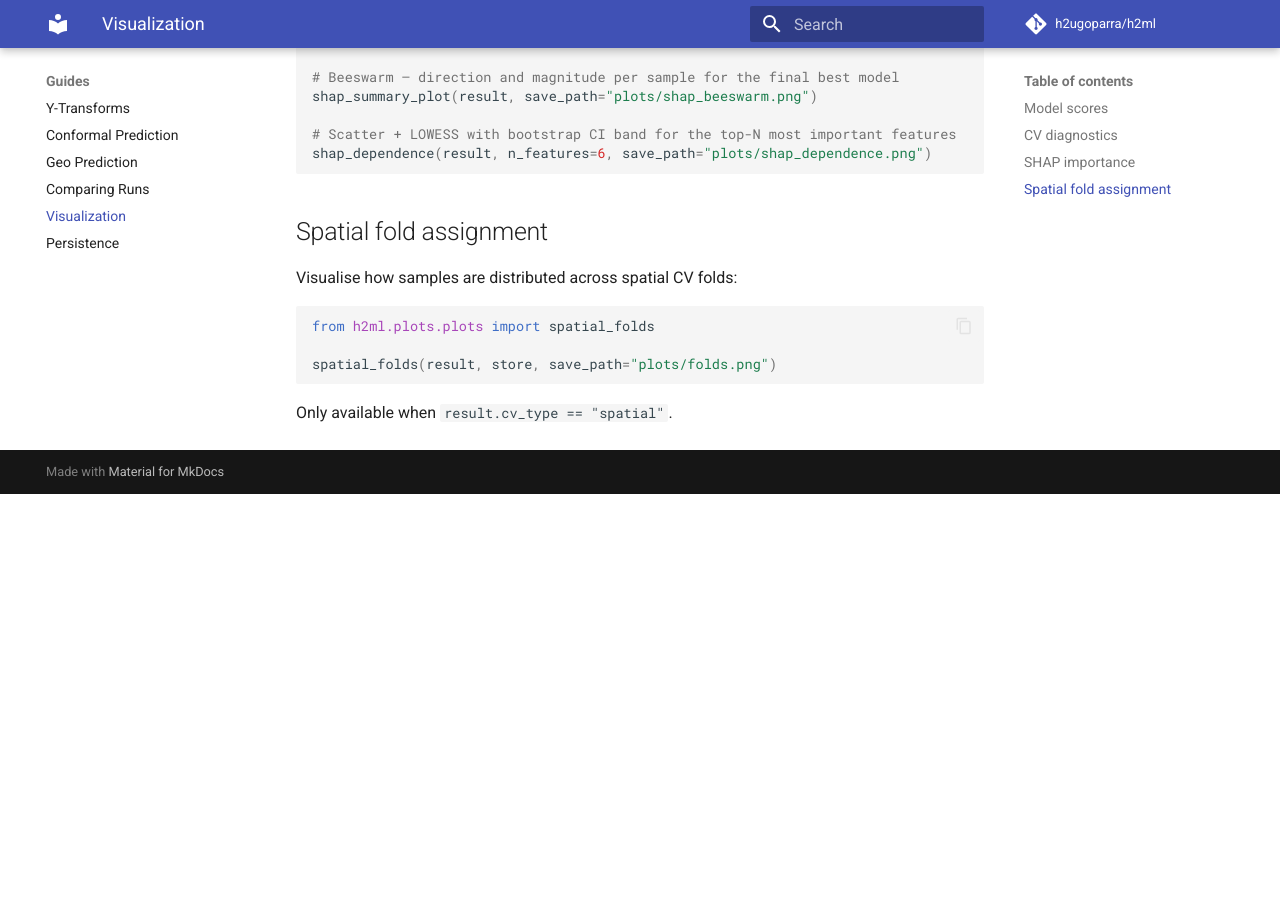
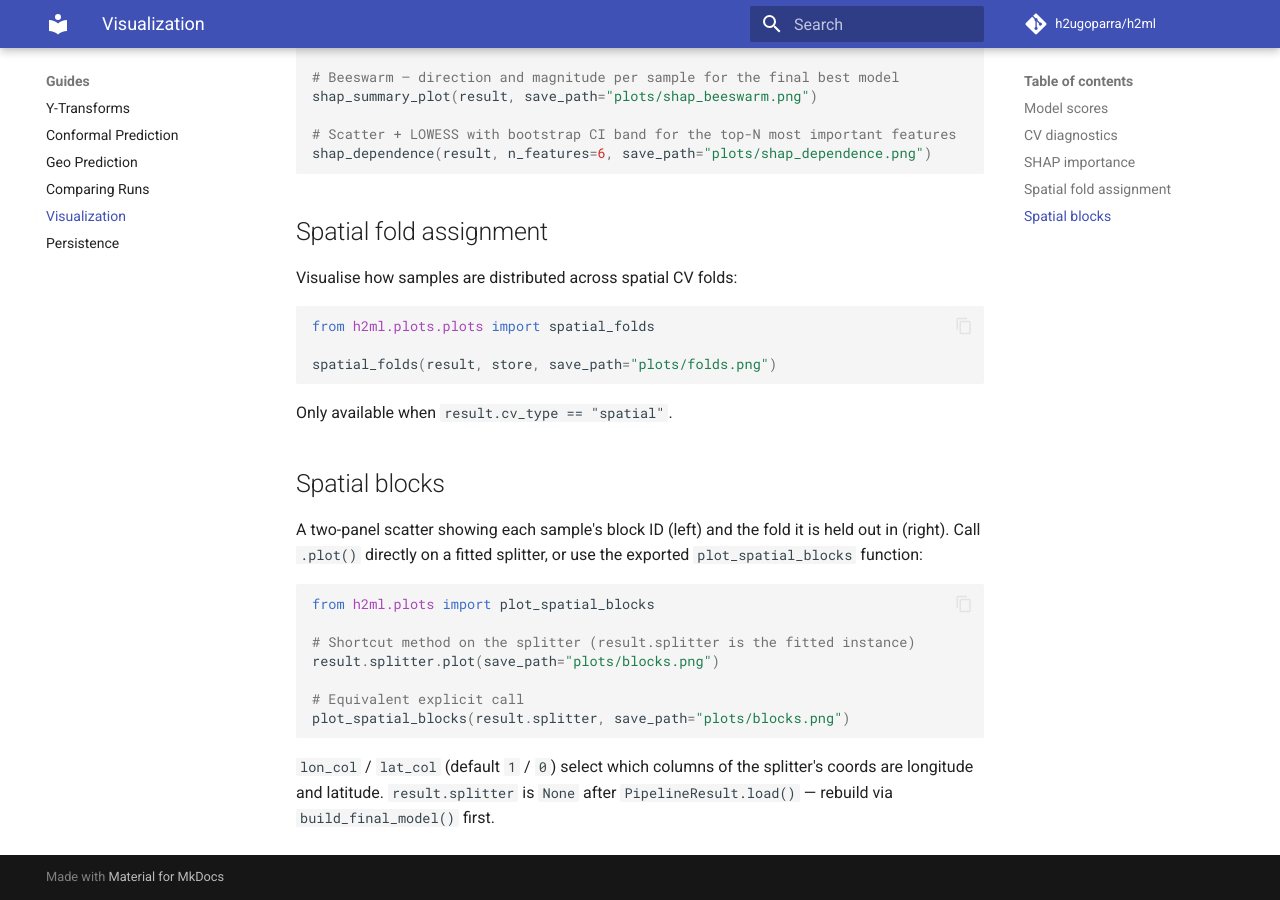
Before and after one commit to h2ugoparra/h2ml, an MkDocs documentation site: the page built from docs/guides/visualization.md, in a window 1280 px wide and 900 px high, scrolled down 889 px. Built offline with MkDocs 1.6.1 and Material for MkDocs 9.7.7, drawn with Linux system fonts in a browser that asks for light colours; comment, search, counter and statistics services are not loaded; before the commit the page ends 1383 px from its top, so only the background shows below that.

Commit message:
docs: document splitter.plot() and local_conformal.summary()
Add a "Spatial blocks" section to the visualization guide covering the new SpatialBlockSplitter/SPCVSplitter.plot() shortcut and the exported plot_spatial_blocks function. Extend the quickstart notebook with a spatio-temporal section demonstrating splitter.plot() and local_conformal.summary().

Co-Authored-By: Claude Opus 4.8 <noreply@anthropic.com>

````diff
--- a/docs/guides/visualization.md
+++ b/docs/guides/visualization.md
@@ -50,3 +50,23 @@ spatial_folds(result, store, save_path="plots/folds.png")
 ```
 
 Only available when `result.cv_type == "spatial"`.
+
+## Spatial blocks
+
+A two-panel scatter showing each sample's block ID (left) and the fold it is held
+out in (right). Call `.plot()` directly on a fitted splitter, or use the exported
+`plot_spatial_blocks` function:
+
+```python
+from h2ml.plots import plot_spatial_blocks
+
+# Shortcut method on the splitter (result.splitter is the fitted instance)
+result.splitter.plot(save_path="plots/blocks.png")
+
+# Equivalent explicit call
+plot_spatial_blocks(result.splitter, save_path="plots/blocks.png")
+```
+
+`lon_col` / `lat_col` (default `1` / `0`) select which columns of the splitter's
+coords are longitude and latitude. `result.splitter` is `None` after
+`PipelineResult.load()` — rebuild via `build_final_model()` first.
````
Also changed, not shown: 1 other file.
